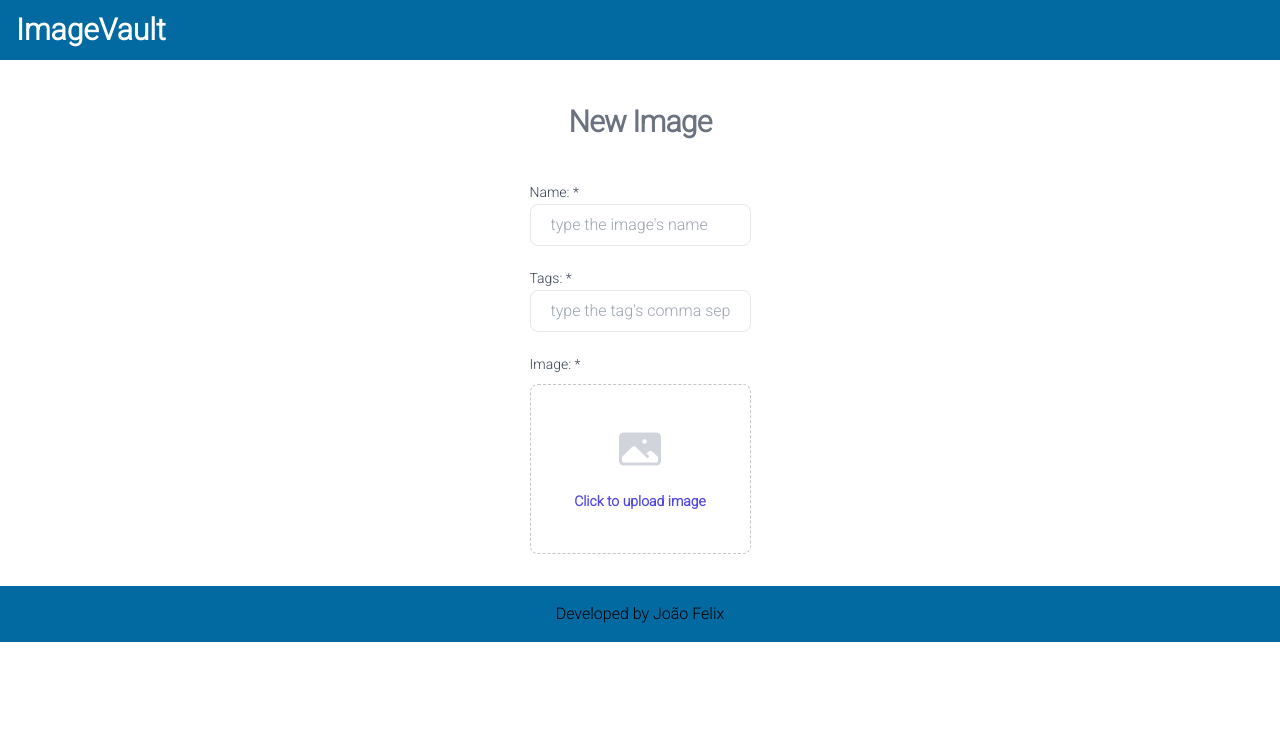
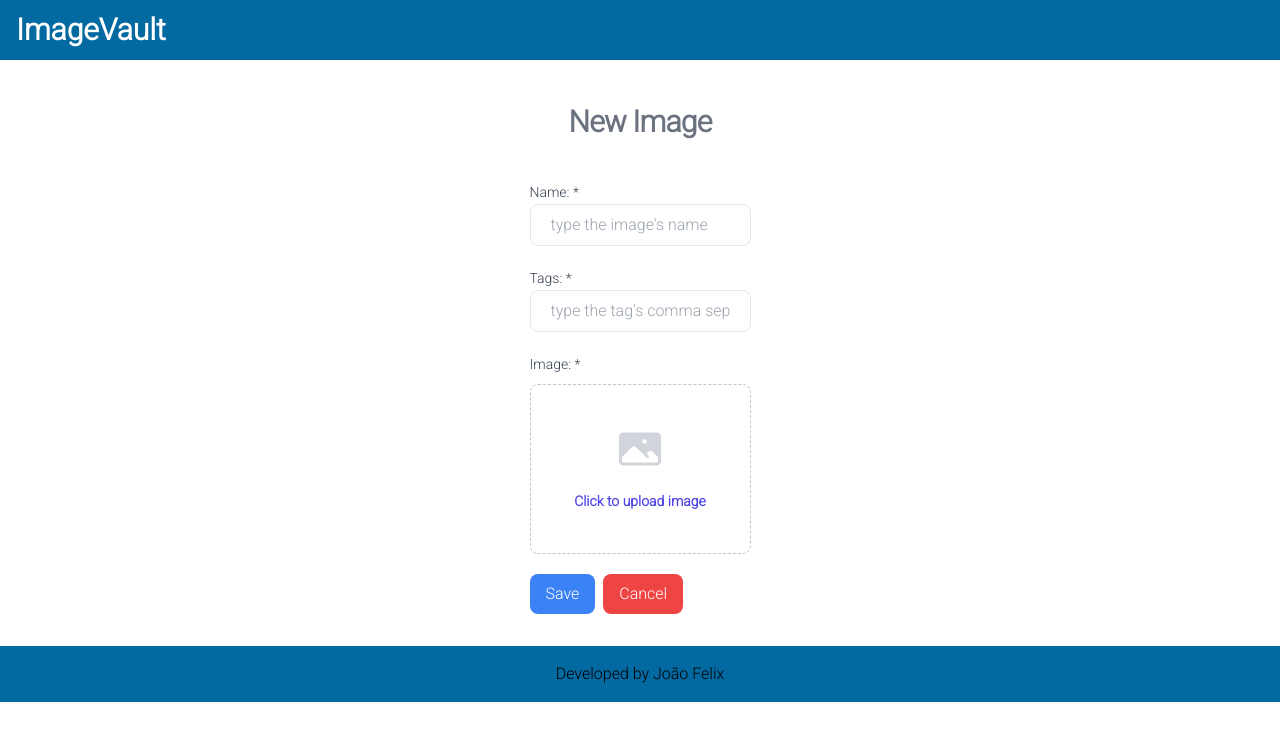
Before and after one commit to JoaoFXs/image-vault, a Next.js app: page /form in a window 1280 px wide. Shown: the top 740 px of the page. Built offline with nearby package versions, Linux system fonts and the light colour scheme.

Commit message:
Finish form page frontend

```diff
--- a/src/app/form/page.tsx
+++ b/src/app/form/page.tsx
@@ -1,4 +1,5 @@
-import { Template, InputText } from '@/components'
+import { Template, InputText, Button} from '@/components'
+import Link from 'next/link'
 
 export default function FormPage(){
     return(
@@ -20,10 +21,13 @@
                 <div className='mt-5 grid grid-cols-1'>
                     <label className='block text-sm font-medium leading-6 text-gray-700'>Image: *</label>
                     <div className='mt-2 flex justify-center rounded-lg border border-dashed border-gray-900/25 px-6 py-10'>
+
                         <div className='text-center'>
+
                                 <svg className="mx-auto h-12 w-12 text-gray-300" viewBox="0 0 24 24" fill="currentColor" aria-hidden="true">
-                                    <path fill-rule="evenodd" d="M1.5 6a2.25 2.25 0 012.25-2.25h16.5A2.25 2.25 0 0122.5 6v12a2.25 2.25 0 01-2.25 2.25H3.75A2.25 2.25 0 011.5 18V6zM3 16.06V18c0 .414.336.75.75.75h16.5A.75.75 0 0021 18v-1.94l-2.69-2.689a1.5 1.5 0 00-2.12 0l-.88.879.97.97a.75.75 0 11-1.06 1.06l-5.16-5.159a1.5 1.5 0 00-2.12 0L3 16.061zm10.125-7.81a1.125 1.125 0 112.25 0 1.125 1.125 0 01-2.25 0z" clip-rule="evenodd" />
+                                    <path fillRule="evenodd" d="M1.5 6a2.25 2.25 0 012.25-2.25h16.5A2.25 2.25 0 0122.5 6v12a2.25 2.25 0 01-2.25 2.25H3.75A2.25 2.25 0 011.5 18V6zM3 16.06V18c0 .414.336.75.75.75h16.5A.75.75 0 0021 18v-1.94l-2.69-2.689a1.5 1.5 0 00-2.12 0l-.88.879.97.97a.75.75 0 11-1.06 1.06l-5.16-5.159a1.5 1.5 0 00-2.12 0L3 16.061zm10.125-7.81a1.125 1.125 0 112.25 0 1.125 1.125 0 01-2.25 0z" clipRule="evenodd" />
                                 </svg>
+
                                 <div className='mt-4 flex text-sm leading-6 text-gray-600'>
                                     <label className='relative cursor-pointer rounded-md bg-white font-semibold text-indigo-600'>
                                         <span>Click to upload image</span>
@@ -31,7 +35,15 @@
                                     </label>
                                 </div>
                         </div>
+
                     </div>
+                </div>
+
+                <div className="mt-5 flex items-center justify-start gap-x-2">
+                    <Button color='bg-blue-500 hover:bg-blue-300' type='submit' label='Save'/>
+                    <Link href="/gallery">
+                        <Button color='bg-red-500 hover:bg-red-300' type='button' label='Cancel'/>
+                    </Link>
                 </div>
             </form>
          </section>
--- a/src/app/gallery/page.tsx
+++ b/src/app/gallery/page.tsx
@@ -46,10 +46,10 @@
                         <option value="JPEG">JPEG</option>
                         <option value="GIF">GIF</option>
                     </select>
-                    <Button label='Search' onClick={searchImages} color='blue'/>
+                    <Button label='Search' onClick={searchImages} color='bg-blue-500 hover:bg-color-300'/>
 
                     <Link href="/form">
-                        <Button label='Add New' color='yellow'/>
+                        <Button label='Add New' color='bg-yellow-500 hover:bg-yellow-300'/>
                     </Link>
 
                     </div>
--- a/src/components/button/Button.tsx
+++ b/src/components/button/Button.tsx
@@ -4,12 +4,14 @@
     color?: string;
     label?: string;
     onClick?: (event: any) => void;
+    type?: "submit" | "button" | undefined
 }
 export const Button: React.FC<ButtonProps> = ({
-    color, onClick, label}: ButtonProps) => {
+    color, onClick, label, type}: ButtonProps) => {
     return (
-            <button className={`bg-${color}-500 text-white px-4 py-2 rounded-lg
-             hover:bg-${color}-400`} onClick={onClick}>
+            <button  className={`${color} text-white px-4 py-2 rounded-lg`}
+                     onClick={onClick}
+                     type={type}>
                 {label}
             </button>
     )
```
